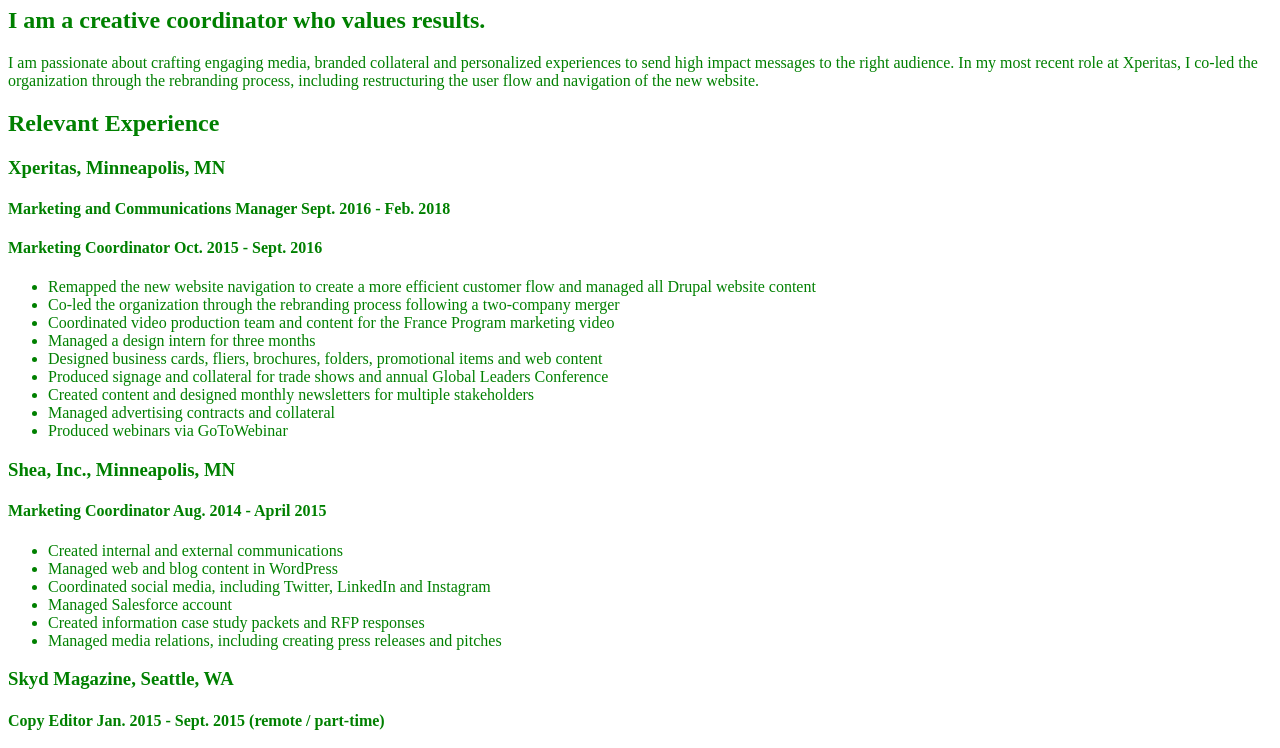
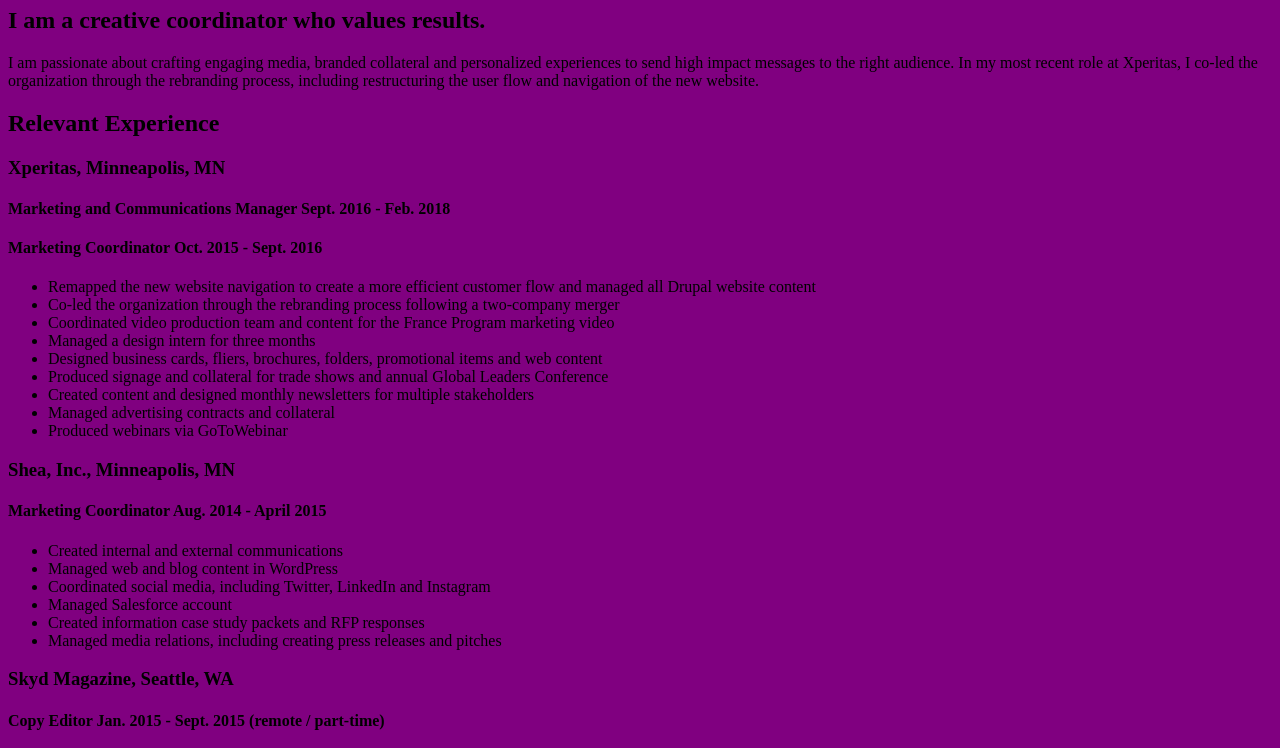
Before and after one commit to LindsayTrosvig/resume2, a plain HTML site: page index.html in a window 1280 px wide. Shown: the part 73-821 px from the top of the page. Drawn offline with Linux system fonts and the light colour scheme.

Commit message:
Update style.css

```diff
--- a/style.css
+++ b/style.css
@@ -1,3 +1,3 @@
 body {
-    color: green;
+    background-color: purple;
 }
```
